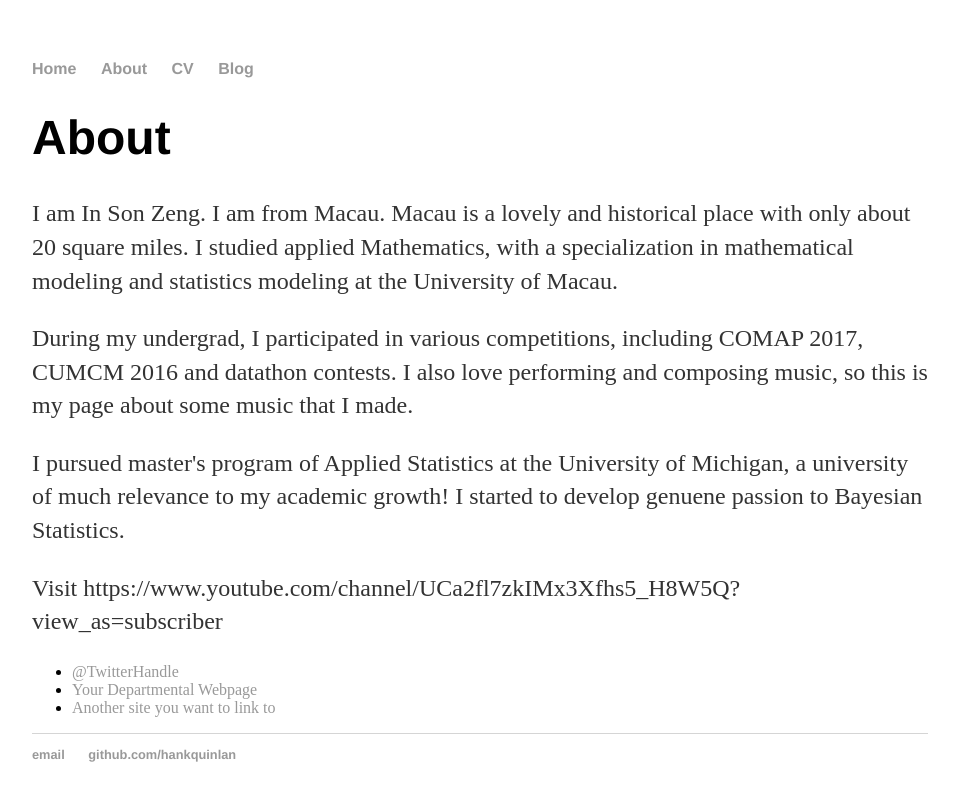
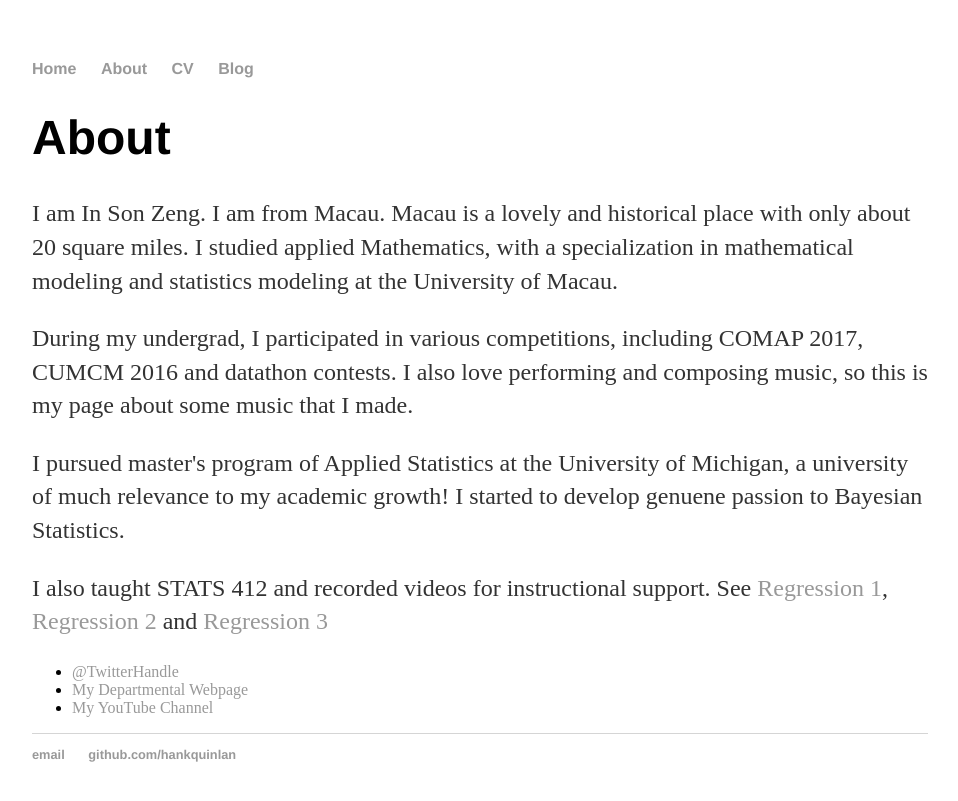
Before and after one commit to son520804/son520804.github.io, a Jekyll site: the page built from about/index.html, in a window 1280 px wide. Shown: the top 801 px of the page, without its empty margins (160-1118 px from the left). Built offline with Jekyll 4.4.1, drawn with Linux system fonts in a browser that asks for light colours.

Commit message:
Update index.html

```diff
--- a/about/index.html
+++ b/about/index.html
@@ -8,10 +8,10 @@ title: About In Son
 			<p>I am In Son Zeng. I am from Macau. Macau is a lovely and historical place with only about 20 square miles. I studied applied Mathematics, with a specialization in mathematical modeling and statistics modeling at the University of Macau.</p>
 			<p>During my undergrad, I participated in various competitions, including COMAP 2017, CUMCM 2016 and datathon contests. I also love performing and composing music, so this is my page about some music that I made.</p>
 			<p>I pursued master's program of Applied Statistics at the University of Michigan, a university of much relevance to my academic growth! I started to develop genuene passion to Bayesian Statistics.</p>
-			<p>Visit https://www.youtube.com/channel/UCa2fl7zkIMx3Xfhs5_H8W5Q?view_as=subscriber<p>
+			<p>I also taught STATS 412 and recorded videos for instructional support. See <a href="https://www.youtube.com/watch?v=2ShMzFyInW0&t=11s">Regression 1</a>, <a href="https://www.youtube.com/watch?v=5H66cNRQVZk&t=2s">Regression 2</a> and <a href="https://www.youtube.com/watch?v=RSZbqHQQhIo&t=5s">Regression 3</a><p>
 			<ul class="contacts">
 				<li><a href="#">@TwitterHandle</a></li>
-				<li><a href="https://lsa.umich.edu/stats">Your Departmental Webpage</a></li>
-				<li><a href="#">Another site you want to link to</a></li>
+				<li><a href="https://lsa.umich.edu/stats">My Departmental Webpage</a></li>
+				<li><a href="https://www.youtube.com/channel/UCa2fl7zkIMx3Xfhs5_H8W5Q?view_as=subscriber">My YouTube Channel</a></li>
 				</ul>
 		</div>
```
